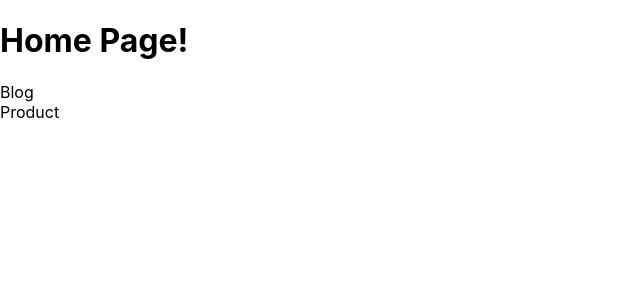
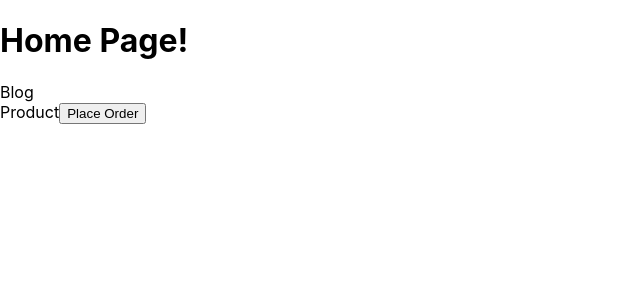
Before and after one commit to codenamerush/next-js, a Next.js app: page / in a window 1280 px wide. Shown: the top 300 px of the page, without its empty margins (0-640 px from the left). Built offline with nearby package versions, Linux system fonts and the light colour scheme.

Commit message:
programatically navigating

```diff
--- a/pages/index.js
+++ b/pages/index.js
@@ -1,7 +1,15 @@
 import Link from 'next/link'
+import { useRouter } from 'next/router'
+
 
 
 function Home() {
+
+  const router = useRouter();
+  const handleClick = () => {
+    console.log("Placing order...")
+    router.push('/product')
+  }
   return (
     <div>
       <h1>Home Page!</h1>
@@ -12,6 +20,10 @@
       <Link href='/product'>
         <a>Product</a>
       </Link>
+
+      <button onClick={handleClick}>
+        Place Order
+      </button>
     </div>
   )
 }
```
